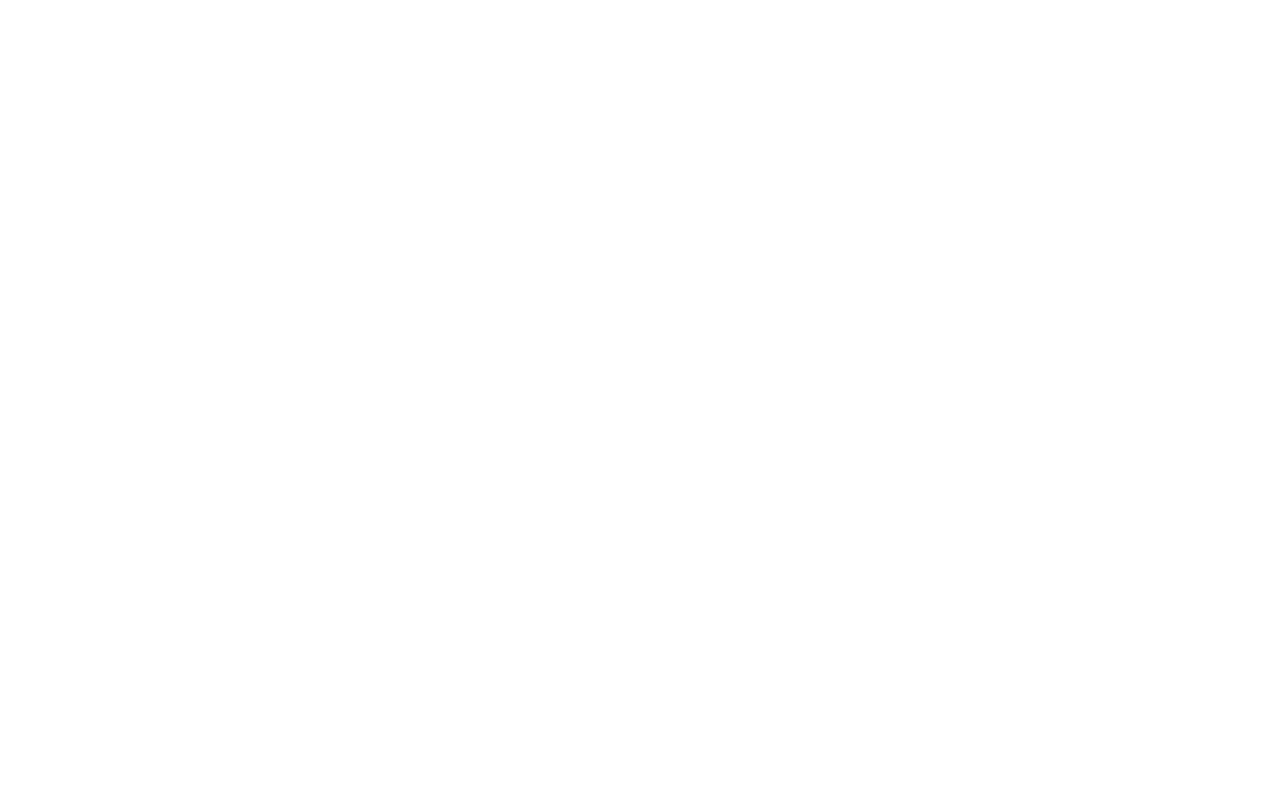
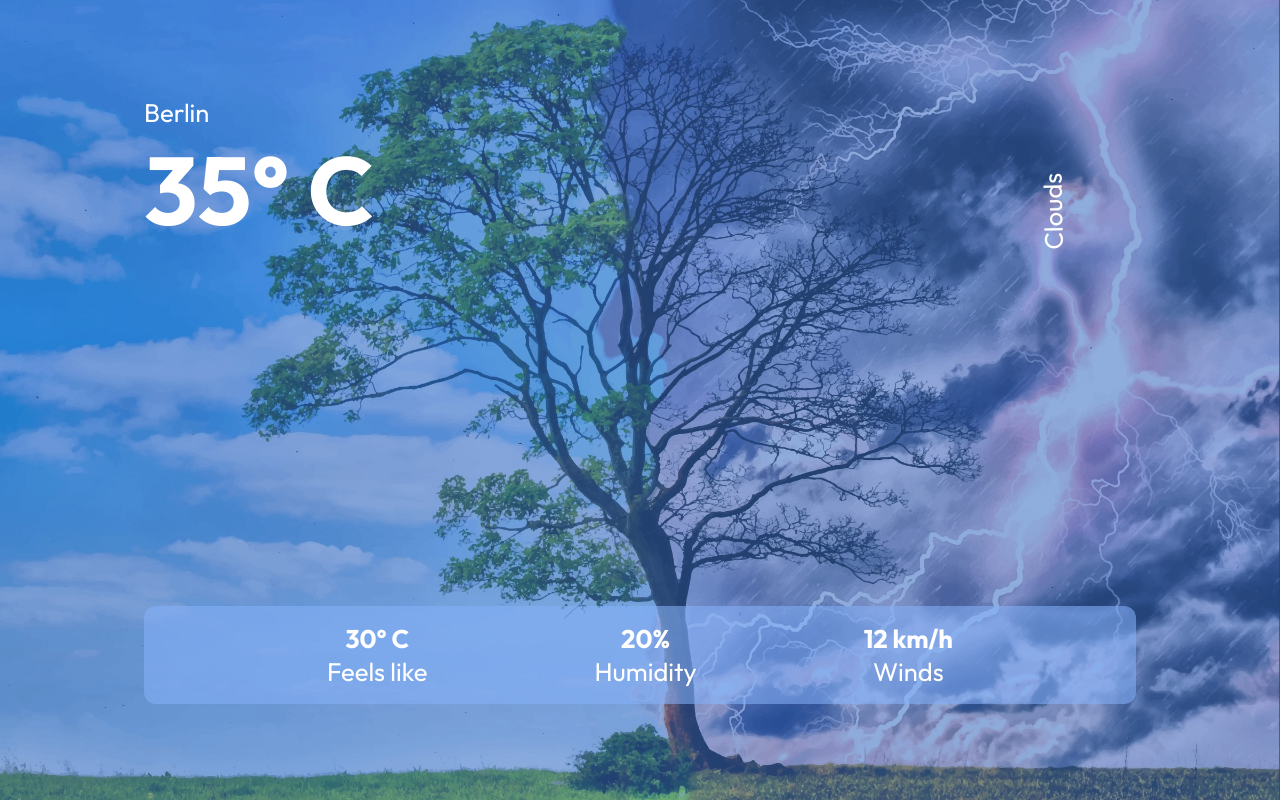
Before and after one commit to federerkristijan/weatherapp, a React (Create React App) app: page / in a window 1280 px wide. Built offline with nearby package versions, Linux system fonts and the light colour scheme; the HTML template or start-up script is replaced by a standard one.

Commit message:
web design done, api needed

```diff
--- a/src/App.js
+++ b/src/App.js
@@ -6,7 +6,35 @@ function App() {
   const url = `https://api.openweathermap.org/data/3.0/onecall?lat={lat}&lon={lon}&exclude={part}&appid=be64ae1b29d910dbbc8a059ccd7e2992`
 
   return (
-    <div className="App"></div>
+    <div className="App">
+      <div className="container">
+        <div className="top">
+          <div className="location">
+            <p>Berlin</p>
+            <div className="temp">
+              <h1>35° C</h1>
+            </div>
+            <div className="description">
+              <p>Clouds</p>
+            </div>
+          </div>
+        </div>
+        <div className="bottom">
+          <div className="feels">
+            <p className='bold'>30° C</p>
+            <p>Feels like</p>
+          </div>
+          <div className="humidity">
+            <p className='bold'>20%</p>
+            <p>Humidity</p>
+          </div>
+          <div className="wind">
+            <p className='bold'>12 km/h</p>
+            <p>Winds</p>
+          </div>
+        </div>
+      </div>
+    </div>
   );
 }
 
--- a/src/index.css
+++ b/src/index.css
@@ -1,13 +1,86 @@
+@import url("https://fonts.googleapis.com/css2?family=Outfit:wght@100;200;300;400;500;600;700&family=Poppins:ital,wght@0,100;0,200;0,300;0,400;0,500;0,600;0,700;0,800;0,900;1,100;1,200;1,300;1,400;1,500;1,600;1,700;1,800;1,900&display=swap");
+* {
+  box-sizing: border-box;
+  margin: 0;
+  padding: 0;
+}
+
 body {
   margin: 0;
-  font-family: -apple-system, BlinkMacSystemFont, 'Segoe UI', 'Roboto', 'Oxygen',
-    'Ubuntu', 'Cantarell', 'Fira Sans', 'Droid Sans', 'Helvetica Neue',
-    sans-serif;
+  font-family: "Outfit", "Segoe UI", "Roboto", "Oxygen", "Ubuntu", "Cantarell",
+    "Fira Sans", "Droid Sans", "Helvetica Neue", sans-serif;
   -webkit-font-smoothing: antialiased;
   -moz-osx-font-smoothing: grayscale;
 }
 
 code {
-  font-family: source-code-pro, Menlo, Monaco, Consolas, 'Courier New',
+  font-family: source-code-pro, Menlo, Monaco, Consolas, "Courier New",
     monospace;
 }
+
+p {
+  font-size: 1.6rem;
+}
+
+h1 {
+  font-size: 6rem;
+}
+
+.App {
+  width: 100%;
+  height: 100vh;
+  position: relative;
+  background-color: rgba(59, 112, 196, 0.563);
+  color: white;
+}
+
+.App:before {
+  content: "";
+  background: url("./assets/weather.jpg") no-repeat center center/cover;
+  position: absolute;
+  width: 100%;
+  height: 100%;
+  top: 0;
+  left: 0;
+  z-index: -1;
+}
+
+.container {
+  /* max-width: 43.75rem; */
+  max-width: 80vw;
+  /* height: 43.75rem; */
+  height: 80vh;
+  margin: auto;
+  padding: 0 1rem;
+  position: relative;
+  top: 10%;
+  display: flex;
+  flex-direction: column;
+  justify-content: space-between;
+}
+
+.App .top {
+  width: 100%;
+  margin: 1rem auto;
+}
+
+.App .description {
+  position: relative;
+  right: -90%;
+  transform-origin: 0 0;
+  transform: rotate(269deg);
+}
+
+.App .bottom {
+  display: flex;
+  justify-content: space-evenly;
+  text-align: center;
+  margin: 1rem 0;
+  padding: 1rem;
+  border-radius: 12px;
+  background-color: rgba(133, 177, 249, 0.563);
+}
+
+.bold {
+  font-weight: 700;
+}
```
Also changed, not shown: src/assets/weather.jpg (added), src/assets/webapp.png (added).
